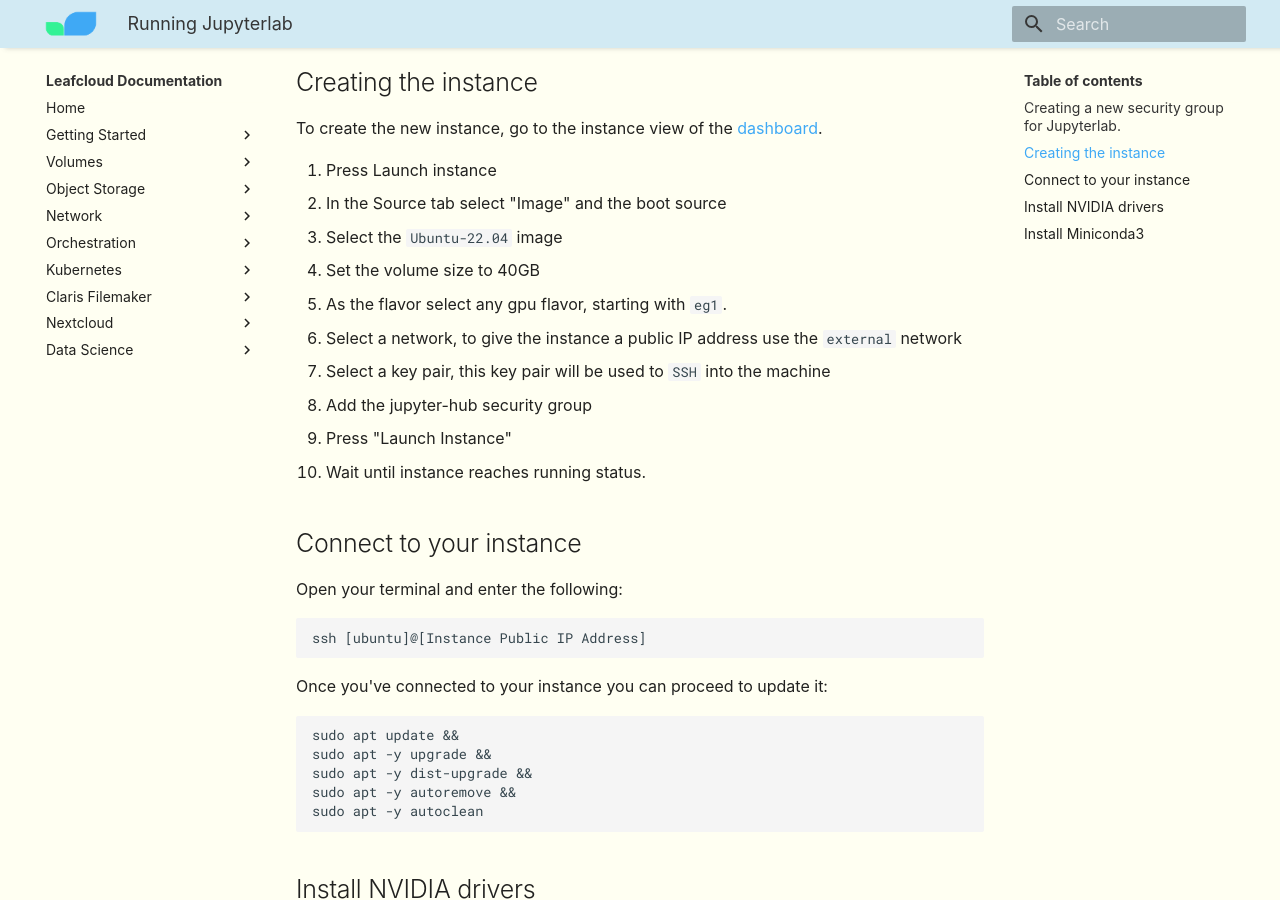
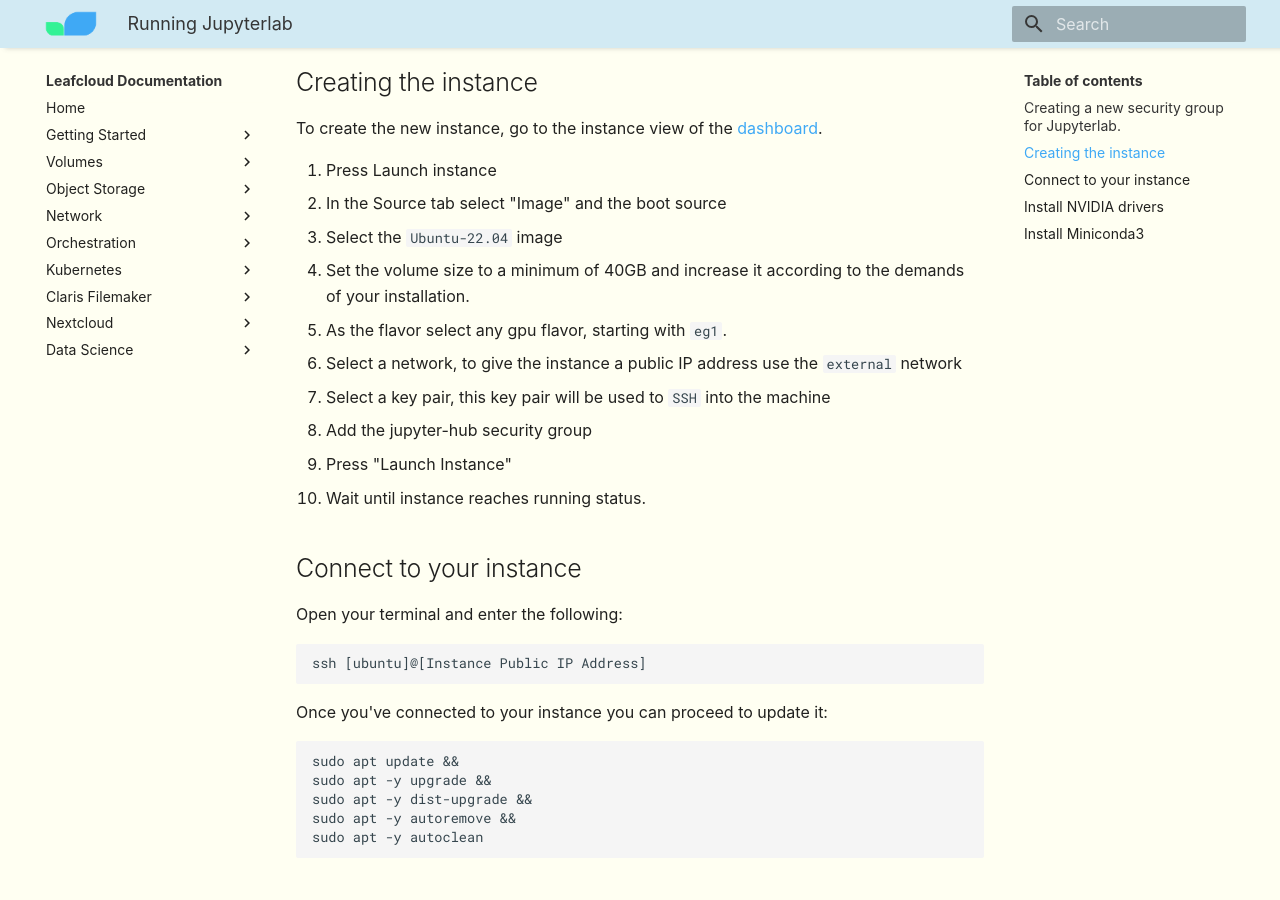
Before and after one commit to leafcloudhq/documentation-rtd, an MkDocs documentation site: the page built from docs/data-science/running-jupyterlab-with-miniconda.md, in a window 1280 px wide and 900 px high, scrolled down 1348 px. Built offline with MkDocs 1.6.1 and Material for MkDocs 9.7.7, drawn with Linux system fonts in a browser that asks for light colours; some web fonts are replaced.

Commit message:
feedback

```diff
--- a/docs/data-science/running-jupyterlab-with-miniconda.md
+++ b/docs/data-science/running-jupyterlab-with-miniconda.md
@@ -32,7 +32,7 @@
 1. Press Launch instance
 1. In the Source tab select "Image" and the boot source
 1. Select the `Ubuntu-22.04` image
-1. Set the volume size to 40GB
+1. Set the volume size to a minimum of 40GB and increase it according to the demands of your installation.
 1. As the flavor select any gpu flavor, starting with `eg1`.
 1. Select a network, to give the instance a public IP address use the `external` network
 1. Select a key pair, this key pair will be used to `SSH` into the machine
```
